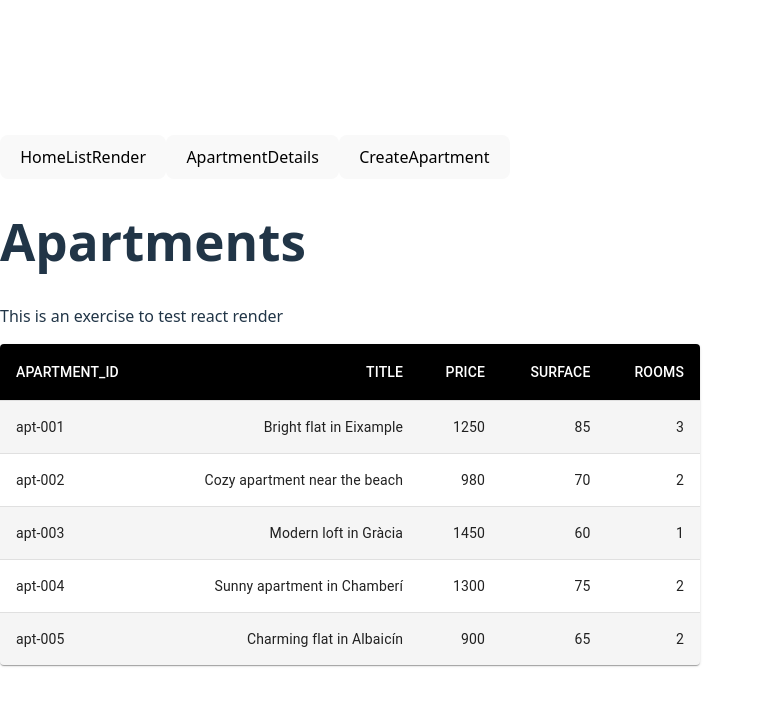
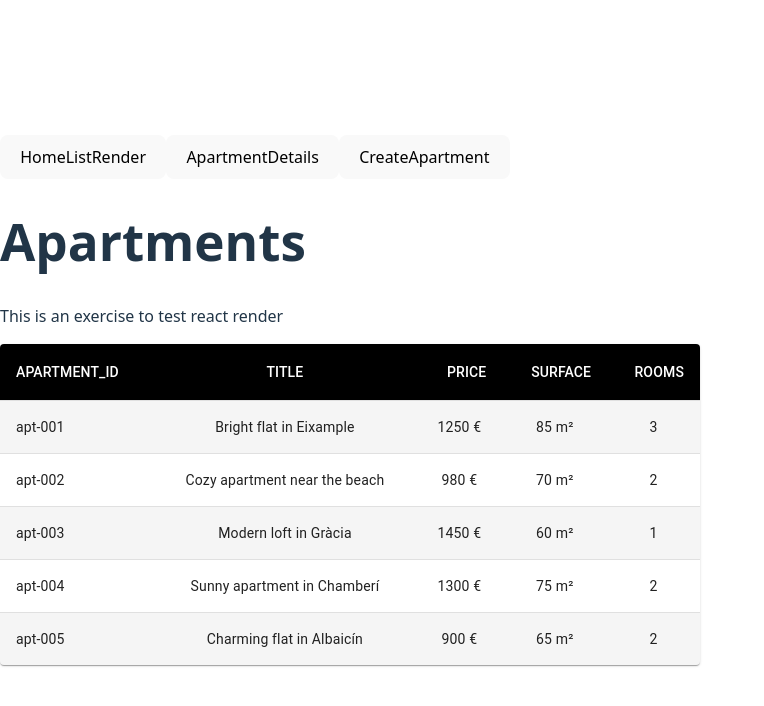
Before and after one commit to nilsanca97/ApartmentPredictor-React, a React (Vite) app in the folder apartment-predictor-react/: page / in a window 1280 px wide. Shown: the top 706 px of the page, without its empty margins (0-764 px from the left). Built offline with nearby package versions, Linux system fonts and the light colour scheme.

Commit message:
delete comments about customizedTables (fake data example about materialUI)  & also comments about HomeRenderList (specifically passing wrong props, etc)

```diff
--- a/apartment-predictor-react/src/components/CustomizedTables.jsx
+++ b/apartment-predictor-react/src/components/CustomizedTables.jsx
@@ -26,20 +26,6 @@ const StyledTableRow = styled(TableRow)(({ theme }) => ({
     border: 0,
   },
 }));
-//APARTMENT ID, TITLE, PRICE, SURFACE, ROOMS
-/*function createData(id, title, price, surface, rooms) {
-  return { id, title, price, details, surface, rooms};
-}*/
-
-/*
-const rows = [
-  createData({id}, {title}, {price},{surface},{rooms}),
-  createData({id}, {title}, {price},{surface},{rooms}),
-  createData({id}, {title}, {price},{surface},{rooms}),
-  createData({id}, {title}, {price},{surface},{rooms}),
-  createData({id}, {title}, {price},{surface},{rooms}),
-];
-*/
 
 export default function CustomizedTables({apartments} = []) {
   return (
@@ -48,7 +34,7 @@ export default function CustomizedTables({apartments} = []) {
         <TableHead>
           <TableRow>
             <StyledTableCell>APARTMENT_ID</StyledTableCell>
-            <StyledTableCell align="right">TITLE</StyledTableCell>
+            <StyledTableCell align="center">TITLE</StyledTableCell>
             <StyledTableCell align="right">PRICE</StyledTableCell>
             <StyledTableCell align="right">SURFACE</StyledTableCell>
             <StyledTableCell align="right">ROOMS</StyledTableCell>
@@ -60,10 +46,10 @@ export default function CustomizedTables({apartments} = []) {
               <StyledTableCell component="th" scope="row">
                 {apartment.id}
               </StyledTableCell>
-              <StyledTableCell align="right">{apartment.title}</StyledTableCell>
-              <StyledTableCell align="right">{apartment.price}</StyledTableCell>
-              <StyledTableCell align="right">{apartment.surface}</StyledTableCell>
-              <StyledTableCell align="right">{apartment.rooms}</StyledTableCell>
+              <StyledTableCell align="center">{apartment.title}</StyledTableCell>
+              <StyledTableCell align="center">{apartment.price} €</StyledTableCell>
+              <StyledTableCell align="center">{apartment.surface} m²</StyledTableCell>
+              <StyledTableCell align="center">{apartment.rooms}</StyledTableCell>
             </StyledTableRow>
           ))}
         </TableBody>
```
Also changed, not shown: apartment-predictor-react/src/components/HomeListRender.jsx (+0 -26 lines).
